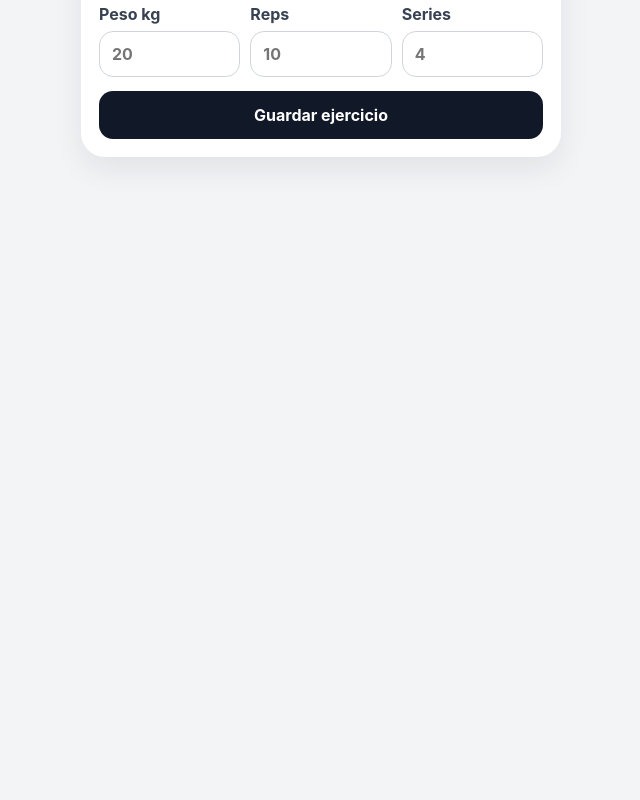
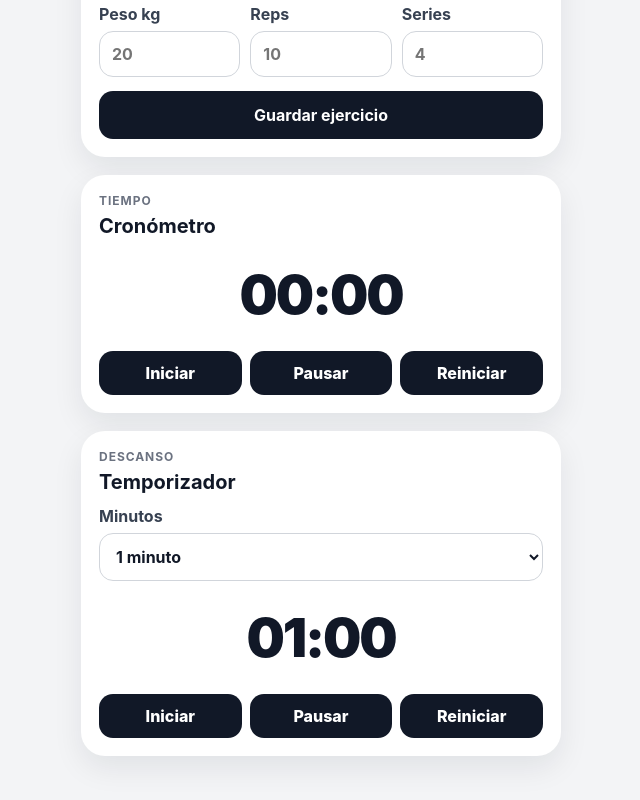
Before and after one commit to martinlopezdiaz33/App_1.0, a React (Vite) app: page / in a window 1280 px wide. Shown: the part 930-1730 px from the top of the page, without its empty margins (319-959 px from the left). Before the commit the page ends 1201 px from the top, so only its background shows below. Built offline with nearby package versions, Linux system fonts and the light colour scheme.

Commit message:
Add startTimer function and update button actions

```diff
--- a/src/App.jsx
+++ b/src/App.jsx
@@ -310,6 +310,16 @@ function TempoScreen() {
     setCountdown(3);
   }
 
+  function startTimer() {
+    if (isTimerRunning) return;
+
+    if (timerSeconds === 0) {
+      setTimerSeconds(timerMinutes * 60);
+    }
+
+    setIsTimerRunning(true);
+  }
+
   function pauseTimer() {
     setIsTimerRunning(false);
 
@@ -392,7 +402,7 @@ function TempoScreen() {
         <div className="tempo-display">{formatTime(timerSeconds)}</div>
 
         <div className="tempo-actions">
-          <button type="button" onClick={() => startCountdown("timer")}>
+          <button type="button" onClick={startTimer}>
             Iniciar
           </button>
           <button type="button" onClick={pauseTimer}>
@@ -592,8 +602,7 @@ function App() {
 
   return (
     <main className="app">
-      {activeTab === "entreno" && (
-  <>
+    <div className={activeTab === "entreno" ? "tab-panel active" : "tab-panel"}>
       <section className="header">
         <div>
           <p className="eyebrow">Gym Tracker</p>
@@ -802,9 +811,11 @@ function App() {
           )}
         </form>
       </section>
-      </>
-)}
-      {activeTab === "tempo" && <TempoScreen />}
+    </div>
+
+    <div className={activeTab === "tempo" ? "tab-panel active" : "tab-panel"}>
+      <TempoScreen />
+    </div>
 <nav className="bottom-nav">
   <button
     className={activeTab === "entreno" ? "nav-item active" : "nav-item"}
```
